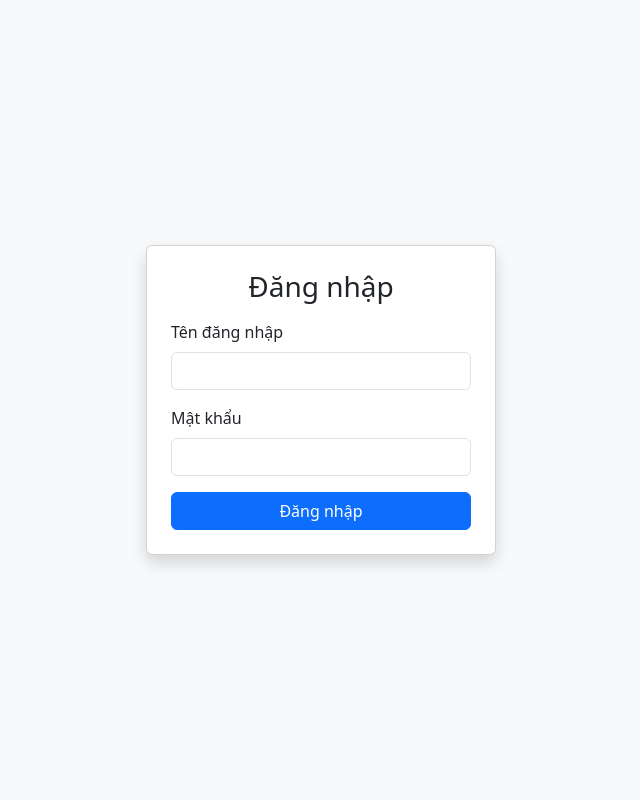
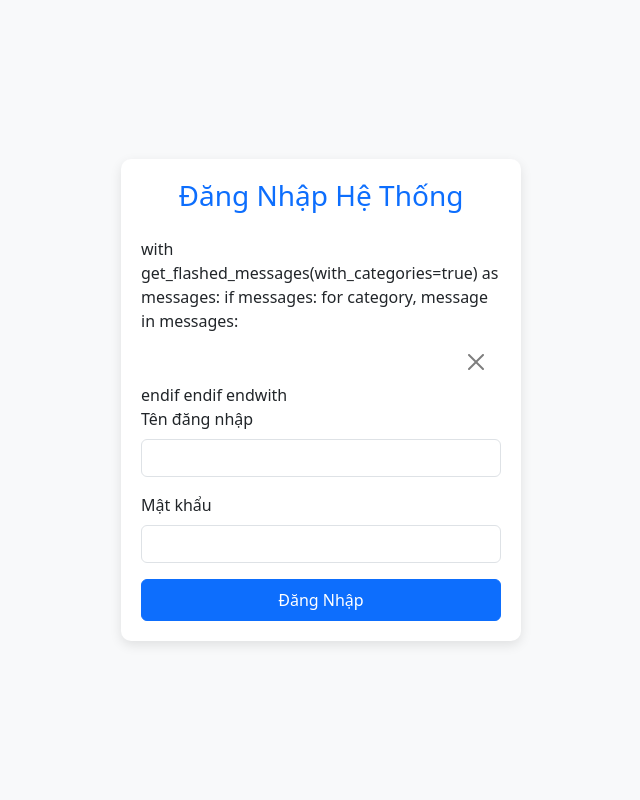
Before and after one commit to BTTB98/quan-ly-thiet-bi, a Flask app: page /login in a window 1280 px wide. Shown: the whole page, without its empty margins (319-959 px from the left). Run offline with Flask 3, Linux system fonts and the light colour scheme.

Commit message:
Enhance login page layout and error messaging

```diff
--- a/templates/login.html
+++ b/templates/login.html
@@ -2,30 +2,57 @@
 <html lang="vi">
 <head>
     <meta charset="UTF-8">
-    <title>Đăng nhập hệ thống</title>
+    <meta name="viewport" content="width=device-width, initial-scale=1.0">
+    <title>Đăng Nhập - Quản Lý Đơn Hàng</title>
     <link rel="stylesheet" href="https://cdn.jsdelivr.net/npm/bootstrap@5.3.0/dist/css/bootstrap.min.css">
+    <style>
+        body {
+            background-color: #f8f9fa;
+            height: 100vh;
+            display: flex;
+            align-items: center;
+            justify-content: center;
+            margin: 0;
+        }
+        .login-card {
+            width: 100%;
+            max-width: 400px;
+            padding: 20px;
+            border-radius: 10px;
+            box-shadow: 0 4px 12px rgba(0, 0, 0, 0.1);
+            background-color: #ffffff;
+        }
+    </style>
 </head>
-<body class="bg-light d-flex justify-content-center align-items-center vh-100">
-    <div class="card p-4 shadow" style="width: 350px;">
-        <h3 class="text-center mb-3">Đăng nhập</h3>
-        {% with messages = get_flashed_messages(with_categories=true) %}
-            {% if messages %}
-                {% for category, message in messages %}
-                    <div class="alert alert-{{ category }}">{{ message }}</div>
-                {% endfor %}
-            {% endif %}
-        {% endwith %}
+<body>
+    <div class="login-card">
+        <h3 class="text-center mb-4 text-primary">Đăng Nhập Hệ Thống</h3>
+
+        <!-- Hiển thị thông báo lỗi/thành công nếu có -->
+        with get_flashed_messages(with_categories=true) as messages:
+            if messages:
+                for category, message in messages:
+                    <div class="alert alert-{{ category }} alert-dismissible fade show" role="alert">
+                        {{ message }}
+                        <button type="button" class="btn-close" data-bs-dismiss="alert" aria-label="Close"></button>
+                    </div>
+                endif
+            endif
+        endwith
+
         <form method="POST">
             <div class="mb-3">
-                <label class="form-label">Tên đăng nhập</label>
-                <input type="text" name="username" class="form-control" required>
+                <label for="username" class="form-label">Tên đăng nhập</label>
+                <input type="text" class="form-control" id="username" name="username" required autocomplete="username">
             </div>
             <div class="mb-3">
-                <label class="form-label">Mật khẩu</label>
-                <input type="password" name="password" class="form-control" required>
+                <label for="password" class="form-label">Mật khẩu</label>
+                <input type="password" class="form-control" id="password" name="password" required autocomplete="current-password">
             </div>
-            <button type="submit" class="btn btn-primary w-100">Đăng nhập</button>
+            <button type="submit" class="btn btn-primary w-100 py-2">Đăng Nhập</button>
         </form>
     </div>
+
+    <script src="https://cdn.jsdelivr.net/npm/bootstrap@5.3.0/dist/js/bootstrap.bundle.min.js"></script>
 </body>
 </html>
```
